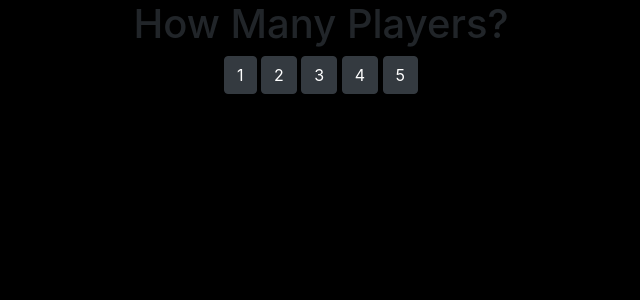
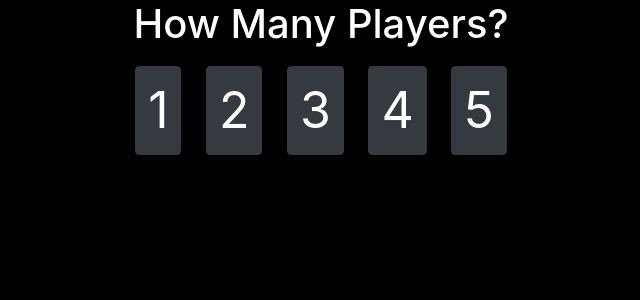
Before and after one commit to Junni01/AlienBag, a PHP site: page / in a window 1280 px wide. Shown: the top 300 px of the page, without its empty margins (319-959 px from the left). Run offline with PHP 8.4, Linux system fonts and the light colour scheme.

Commit message:
More styling

```diff
--- a/Index.html
+++ b/Index.html
@@ -19,12 +19,12 @@
         <div class="row" id="playerSelector">
             <div class="col-sm-12 text-center">
                 <div>
-                    <h1>How Many Players?</h1>
-                    <button type="button" class="btn btn-dark" onclick="setupAlienBag(1)">1</button>
-                    <button type="button" class="btn btn-dark" onclick="setupAlienBag(2)">2</button>
-                    <button type="button" class="btn btn-dark" onclick="setupAlienBag(3)">3</button>
-                    <button type="button" class="btn btn-dark" onclick="setupAlienBag(4)">4</button>
-                    <button type="button" class="btn btn-dark" onclick="setupAlienBag(5)">5</button>
+                    <h1 id="playerCountText">How Many Players?</h1>
+                    <button type="button" class="btn btn-dark playerSelector" onclick="setupAlienBag(1)" style="font-size: 50px">1</button>
+                    <button type="button" class="btn btn-dark playerSelector" onclick="setupAlienBag(2)" style="font-size: 50px">2</button>
+                    <button type="button" class="btn btn-dark playerSelector" onclick="setupAlienBag(3)" style="font-size: 50px">3</button>
+                    <button type="button" class="btn btn-dark playerSelector" onclick="setupAlienBag(4)" style="font-size: 50px">4</button>
+                    <button type="button" class="btn btn-dark playerSelector" onclick="setupAlienBag(5)" style="font-size: 50px">5</button>
                 </div>
             </div>
         </div>
--- a/css/styles.css
+++ b/css/styles.css
@@ -7,9 +7,11 @@ background-color: black;
     background-color: black
 }
 .modal-body {
-    background-color: dimgrey
+    background-color: white;
 }
-
+.modal-footer {
+    background: black;
+}
 .modalConfirmButton {
     color: black;
 
@@ -23,3 +25,21 @@ background-color: black;
 .modal-full .modal-content {
     min-height: 100vh;
 }
+.card-deck {
+    margin-top: 5px
+}
+.card-header {
+    color: white;
+    background: black;
+}
+.card-footer {
+    color: white;
+    background: black;
+}
+
+#playerCountText {
+    color: white
+}
+.playerSelector {
+    margin: 10px;
+}
--- a/js/Game.js
+++ b/js/Game.js
@@ -20,6 +20,8 @@ shuffle(breederPile);
 
 // Token Bag
 var alienBag = [];
+
+var playerCount = 0;
 
 
 // Set up according to player amount.
@@ -44,6 +46,9 @@ document.getElementById("playerSelector").style.display = 'none';
 document.getElementById("playerTurnWindows").style.display = '';
 document.getElementById("eventWindows").style.display = '';
 document.getElementById("shuffleFooter").style.display = ''
+
+playerCount = players;
+document.getElementById("players").innerText = playerCount + "P";
 
 };
 
@@ -143,11 +148,14 @@ function resolveHealthCheck(type) {
         console.log("attack card:")
         console.log(card)
         if(card.AlienHealth != 0) {
-
+            document.getElementById("healthInfo").innerText = "";
+            document.getElementById("healthInfo2").innerText = "";
             document.getElementById("healthAmount").innerText = card.AlienHealth
         } else {
             let eCard = drawEventCardForRetreat()
-            document.getElementById("healthAmount").innerText = "Intruder flees, direction: " + eCard.Direction
+            document.getElementById("healthAmount").innerText ="";
+            document.getElementById("healthInfo").innerText = "Intruder flees!"
+            document.getElementById("healthInfo2").innerText = "direction: " + eCard.Direction
         }
 
     } else {
@@ -169,10 +177,14 @@ function resolveHealthCheck(type) {
         console.log(card2)
         if(card1.AlienHealth != 0 && card2.AlienHealth != 0) {
             let health = card1.AlienHealth + card2.AlienHealth
+            document.getElementById("healthInfo").innerText ="";
+            document.getElementById("healthInfo2").innerText = "";
             document.getElementById("healthAmount").innerText = health
         } else {
             let eCard = drawEventCardForRetreat()
-            document.getElementById("healthAmount").innerText = "Intruder flees, direction: " + eCard.Direction
+            document.getElementById("healthAmount").innerText ="";
+            document.getElementById("healthInfo").innerText = "Intruder flees!"
+            document.getElementById("healthInfo2").innerText = "direction: " + eCard.Direction
         }
 
         console.log("discarding card")
```
Also changed, not shown: other parts of Index.html (+36 -23 lines).
